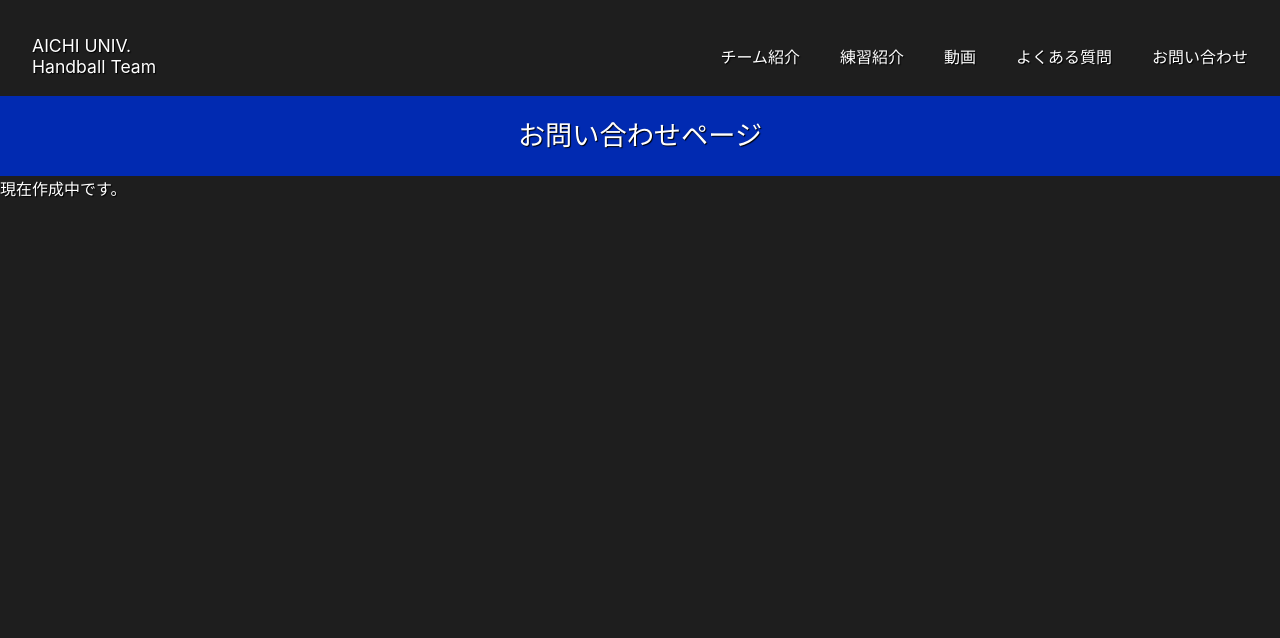
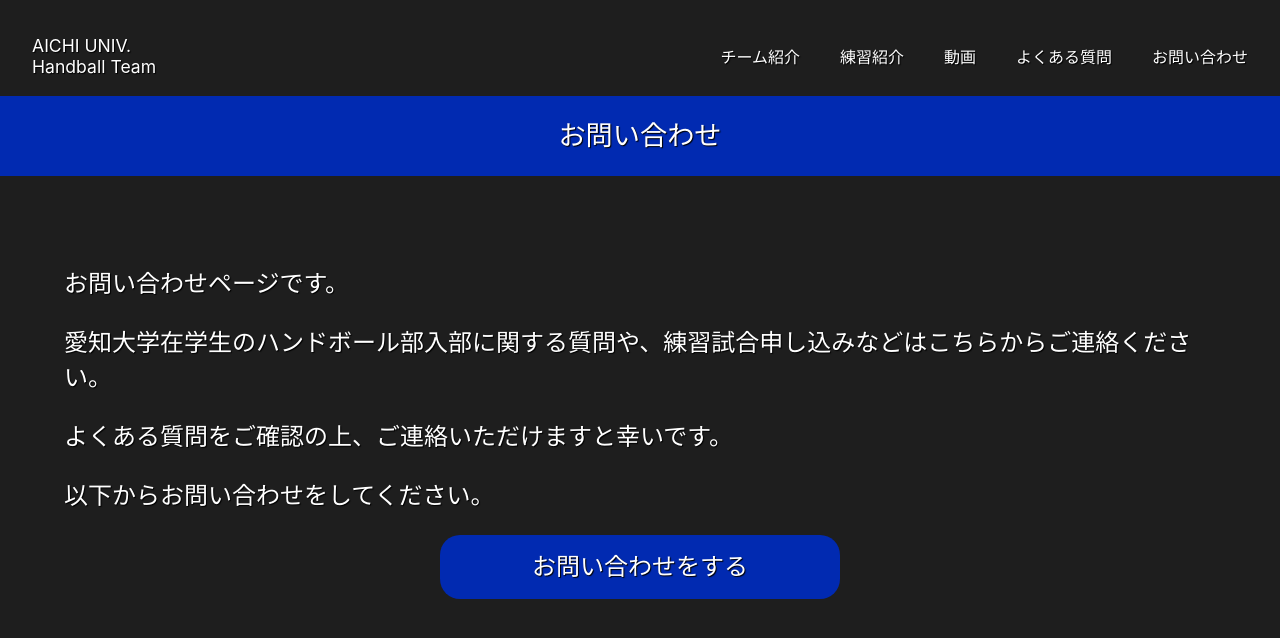
Before and after one commit to tokio-k/handball_club_HP, a Next.js app: page /contact in a window 1280 px wide. Shown: the top 638 px of the page. Built offline with nearby package versions, Linux system fonts and the light colour scheme.

Commit message:
add/contact

```diff
--- /dev/null
+++ b/src/components/contact/index.module.scss
@@ -0,0 +1,13 @@
+.container  {
+    padding:5vw;
+    font-size: clamp(16px, 3vw, 1.5rem);
+    .link {
+        margin:auto;
+        text-align: center;
+        line-height:clamp(50px, 5vw, 70px);
+        height: clamp(50px, 5vw, 70px);
+        width:clamp(250px, 35vw, 400px);
+        border-radius: 20px;
+        background-color:rgb(1, 42, 177);
+    }
+}
--- /dev/null
+++ b/src/components/contact/index.tsx
@@ -0,0 +1,17 @@
+import { CONTACT_URL } from "src/constants";
+import styles from "src/components/contact/index.module.scss"
+
+export function Contact(): JSX.Element {
+    return (
+        <div className={styles.container}>
+            <p>お問い合わせページです。</p>
+            <p>愛知大学在学生のハンドボール部入部に関する質問や、練習試合申し込みなどはこちらからご連絡ください。</p>
+            <p>よくある質問をご確認の上、ご連絡いただけますと幸いです。</p>
+            <p>以下からお問い合わせをしてください。</p>
+            <div className={styles.link}>
+            <a target="_blank" rel="noopener noreferrer" href={CONTACT_URL}>お問い合わせをする</a>
+            </div>
+
+        </div>
+    )
+}
--- a/src/constants/index.ts
+++ b/src/constants/index.ts
@@ -1 +1,2 @@
 export const INSTAGRAM_URL = "https://www.instagram.com/aichi_nagoya_handball";
+export const CONTACT_URL = "https://forms.gle/PiisxREVssnAEGrS8";
--- a/src/pages/contact.tsx
+++ b/src/pages/contact.tsx
@@ -1,11 +1,13 @@
 import { Headline } from "src/components/headline";
 import { MainLayout } from "src/layouts/main";
+import { CONTACT_URL } from "src/constants";
+import { Contact } from "src/components/contact";
 
-export default function Contact() :JSX.Element {
+export default function ContactPage() :JSX.Element {
     return (
         <MainLayout>
-        <Headline title={"お問い合わせページ"}/>
-        現在作成中です。
+        <Headline title={"お問い合わせ"}/>
+        <Contact />
         </MainLayout>
 
     )
```
